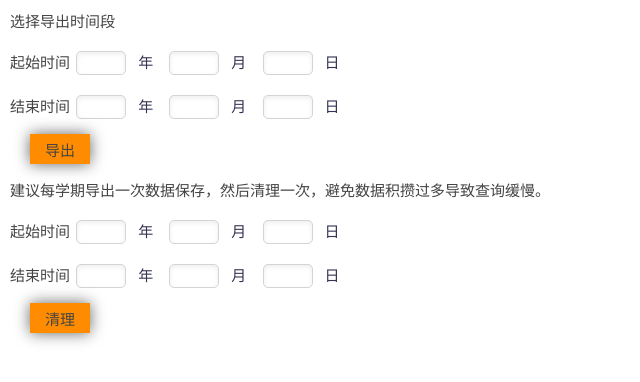
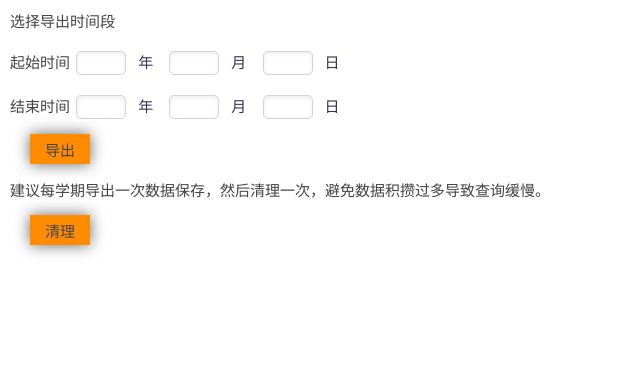
Before and after one commit to ahangchen/material, a Django app: template mng/templates/mng/export.html in a window 1280 px wide. Shown: the top 382 px of the page, without its empty margins (0-640 px from the left). Run offline with Django 3.2, Linux system fonts and the light colour scheme; the template is opened without the code that fills it, so the values that code supplies are empty.

Commit message:
typo fix

```diff
--- a/mng/templates/mng/export.html
+++ b/mng/templates/mng/export.html
@@ -33,20 +33,10 @@
         <button type="submit">导出</button>
     </div>
 </form>
-<form action="{% url 'mng:clear' %}" method="post">
+<form action="{% url 'mng:clean' %}" method="post">
     {% csrf_token %}
     <div>
         建议每学期导出一次数据保存，然后清理一次，避免数据积攒过多导致查询缓慢。
-    </div>
-    <div>
-        起始时间 <input type="text" id="start_year" name="start_year"><label for="start_year">年</label>
-        <input type="text" id="start_month" name="start_month"><label for="start_month">月</label>
-        <input type="text" id="start_day" name="start_day"><label for="start_day">日</label>
-    </div>
-    <div>
-        结束时间 <input type="text" id="end_year" name="end_year"><label for="end_year">年</label>
-        <input type="text" id="end_month" name="end_month"><label for="end_month">月</label>
-        <input type="text" id="end_day" name="end_day"><label for="end_day">日</label>
     </div>
     <div>
         <button type="submit">清理</button>
```
